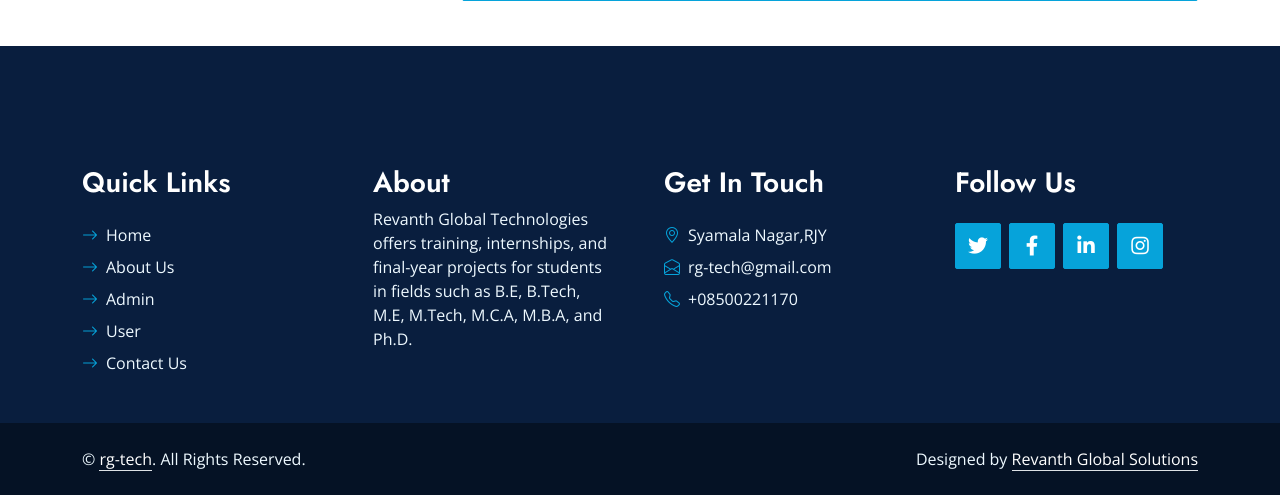
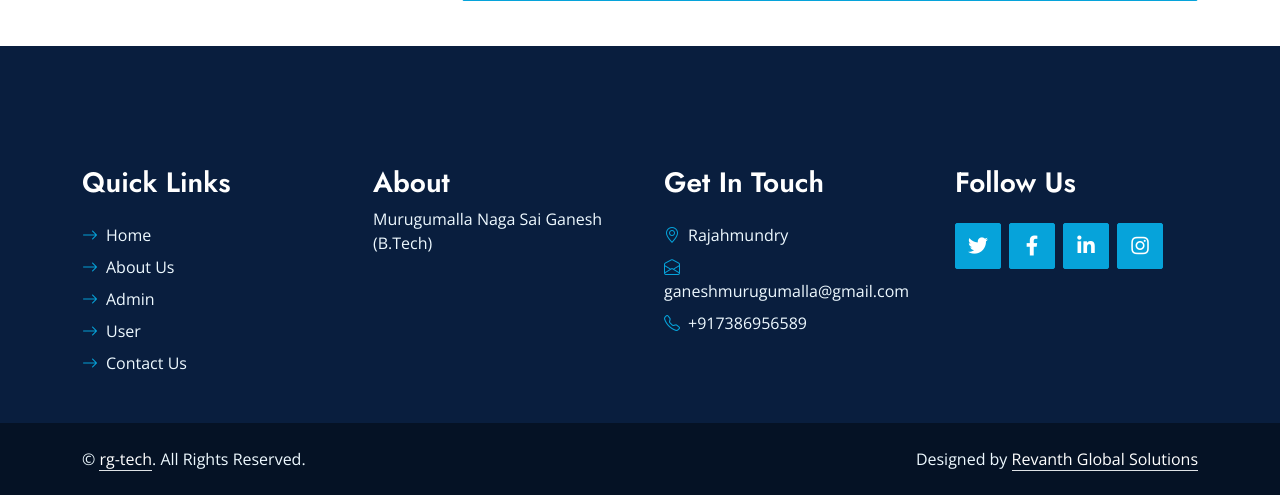
Before and after one commit to MNagaSaiGanesh/Ransomware-Detection-Techniques-Using-Various-Machine-Learning-Methods, a Django app: page /contact in a window 1280 px wide. Shown: the part 873-1368 px from the top of the page. Run offline with Django 4.2, Linux system fonts and the light colour scheme; some libraries are stand-ins or nearby versions.

Commit message:
Update contact.html

```diff
--- a/assets/templates/main/contact.html
+++ b/assets/templates/main/contact.html
@@ -157,13 +157,13 @@
             </div>
             <div class="col-lg-3 col-md-6">
                 <h3 class="useful_text" style="color:white;">About</h3>
-              <p class="footer_text">Revanth Global Technologies offers training, internships, and final-year projects for students in fields such as B.E, B.Tech, M.E, M.Tech, M.C.A, M.B.A, and Ph.D.</p>
+              <p class="footer_text">Murugumalla Naga Sai Ganesh (B.Tech)</p>
             </div>
             <div class="col-lg-3 col-md-6">
                 <h3 class="text-white mb-4">Get In Touch</h3>
-                <p class="mb-2"><i class="bi bi-geo-alt text-primary me-2"></i>Syamala Nagar,RJY</p>
-                <p class="mb-2"><i class="bi bi-envelope-open text-primary me-2"></i>rg-tech@gmail.com</p>
-                <p class="mb-0"><i class="bi bi-telephone text-primary me-2"></i>+08500221170</p>
+                <p class="mb-2"><i class="bi bi-geo-alt text-primary me-2"></i>Rajahmundry</p>
+                <p class="mb-2"><i class="bi bi-envelope-open text-primary me-2"></i>ganeshmurugumalla@gmail.com</p>
+                <p class="mb-0"><i class="bi bi-telephone text-primary me-2"></i>+917386956589</p>
             </div>
             <div class="col-lg-3 col-md-6">
                 <h3 class="text-white mb-4">Follow Us</h3>
```
